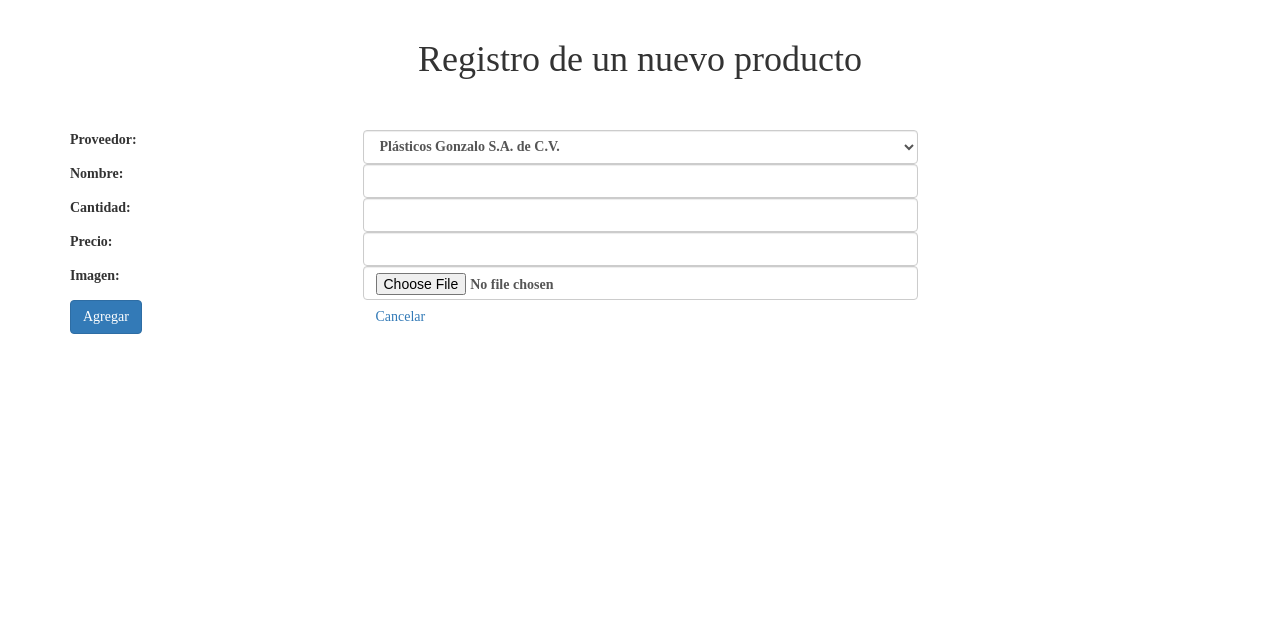
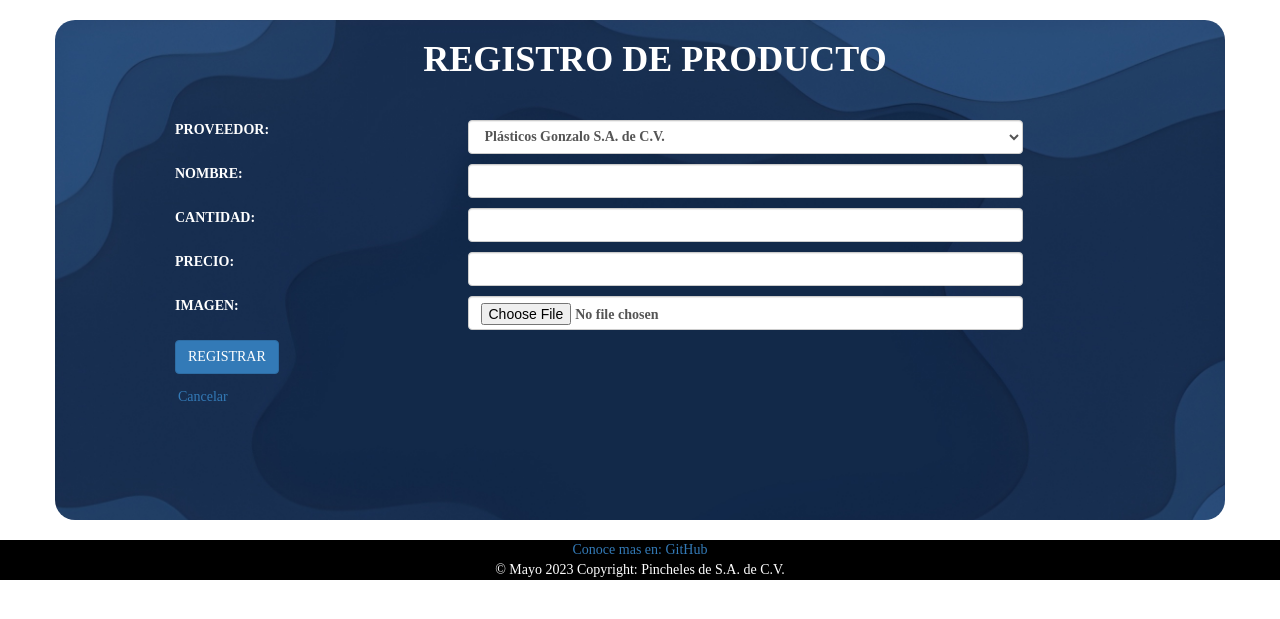
Before and after one commit to Limoncito160/ProyectoPrograWeb, a PHP site: page /registros_productos.php in a window 1280 px wide. Shown: the part 62-681 px from the top of the page. Run offline with PHP 8.4, Linux system fonts and the light colour scheme; the visitor is signed in with stand-in values (Sample User, id 1); data that the repository does not hold is empty.

Commit message:
Manita de gato

```diff
--- a/registros_productos.php
+++ b/registros_productos.php
@@ -7,6 +7,9 @@ include("header.php");
 
 <!DOCTYPE html>
 <html lang="es">
+
+<div class="container background-container"
+    style="margin-start:10px; margin-bottom:20px; border-radius:20px; height:500px;">
 
     <head>
 
@@ -20,15 +23,13 @@ include("header.php");
 
     <body>
 
-    <body>
         <div class="container my-5">
-            <h1 style="text-align: center;">Registro de un nuevo producto</h1>
-            <br> </br>
+            <h1 style="text-align: center; color:white;"><strong>REGISTRO DE PRODUCTO</strong></h1><br>
 
             <form method="post" action="procesar_registro_producto.php" enctype="multipart/form-data">
 
-                <div class="row mb-3">
-                    <label class="col-sm-3 col-form-label">Proveedor: </label>
+                <div class="row mb-3" style="margin-top:10px; margin-bottom:10px;">
+                    <label class="col-sm-3 col-form-label" style="color:white; margin-left:90px;">PROVEEDOR: </label>
                     <div class="col-sm-6">
                         <select class="form-control" name="proveedor">
                             <option value="Plásticos Gonzalo S.A. de C.V.">Plásticos Gonzalo S.A. de C.V.</option>
@@ -38,49 +39,67 @@ include("header.php");
                     </div>
                 </div>
 
-                <div class="row mb-3">
-                    <label class="col-sm-3 col-form-label">Nombre: </label>
+                <div class="row mb-3" style="margin-top:10px; margin-bottom:10px;">
+                    <label class="col-sm-3 col-form-label" style="color:white; margin-left:90px;">NOMBRE: </label>
                     <div class="col-sm-6">
                         <input type="text" class="form-control" name="nombre" required>
                     </div>
                 </div>
 
-                <div class="row mb-3">
-                    <label class="col-sm-3 col-form-label">Cantidad: </label>
+                <div class="row mb-3" style="margin-top:10px; margin-bottom:10px;">
+                    <label class="col-sm-3 col-form-label" style="color:white; margin-left:90px;">CANTIDAD: </label>
                     <div class="col-sm-6">
                         <input type="text" class="form-control" name="cantidad" required>
                     </div>
                 </div>
 
-                <div class="row mb-3">
-                    <label class="col-sm-3 col-form-label">Precio: </label>
+                <div class="row mb-3" style="margin-top:10px; margin-bottom:10px;">
+                    <label class="col-sm-3 col-form-label" style="color:white; margin-left:90px;">PRECIO: </label>
                     <div class="col-sm-6">
                         <input type="number" class="form-control" name="precio" step="0.01" min="0" max="9999.99"
                             maxlength="8" required>
                     </div>
                 </div>
 
-                <div class="row mb-3">
-                    <label class="col-sm-3 col-form-label">Imagen: </label>
+                <div class="row mb-3" style="margin-top:10px; margin-bottom:10px;">
+                    <label class="col-sm-3 col-form-label" style="color:white; margin-left:90px;">IMAGEN: </label>
                     <div class="col-sm-6">
                         <input type="file" class="form-control" name="imagen" required>
                     </div>
                 </div>
 
-                <div class="row mb-3">
+                <div class="row mb-3" style="margin-top:10px; margin-bottom:10px;">
                     <div class="offset-sm-3 col-sm-3 d-grid">
-                        <button type="submit" class="btn btn-primary">Agregar</button>
+                        <button type="submit" class="btn btn-primary" style="margin-left:90px;">REGISTRAR</button>
                     </div>
+                    <br><br>
                     <div class="offset-sm-3 col-sm-3 d-grid">
-                        <a class="btn btn-outline-primary" href="articulos.php" role="button">Cancelar<a>
+                        <a class="btn btn-outline-primary" href="articulos.php" role="button" style="margin-left:80px;">Cancelar<a>
                     </div>
                 </div>
 
             </form>
         </div>
     </body>
-
-
-</body>
+</div>
 
 </html>
+
+<footer class="text-center text-white" style="background-color: black; color:white; font-weight: lighter;">
+  <div>Conoce mas en:
+    <a href="#">GitHub</a>
+  </div>
+
+  <div class="text-center text-white p-3" style="background-color: black;">
+    © Mayo 2023 Copyright: Pincheles de S.A. de C.V.
+  </div>
+
+</footer>
+
+<style>
+  .background-container {
+    background-image: url('img/background.jpg');
+    background-size: cover;
+    background-repeat: no-repeat;
+  }
+</style>
```
Also changed, not shown: articulos.php (+29 -12 lines), busqueda.php (+34 -48 lines), css/articulos.css (+3 -10 lines), css/busqueda.css (+2 -15 lines), css/detalles_articulo.css (+0 -14 lines), detalles_articulo.php (+36 -45 lines). Lines whose indentation alone changed are shown as unchanged.
